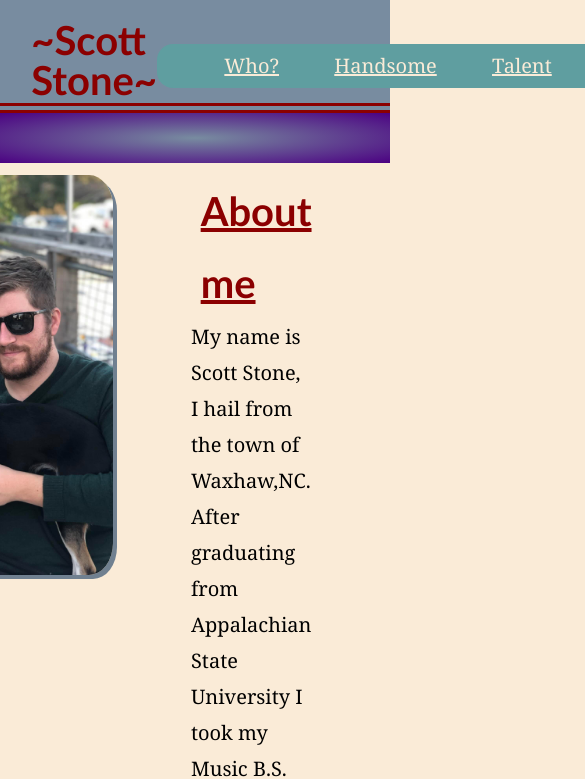
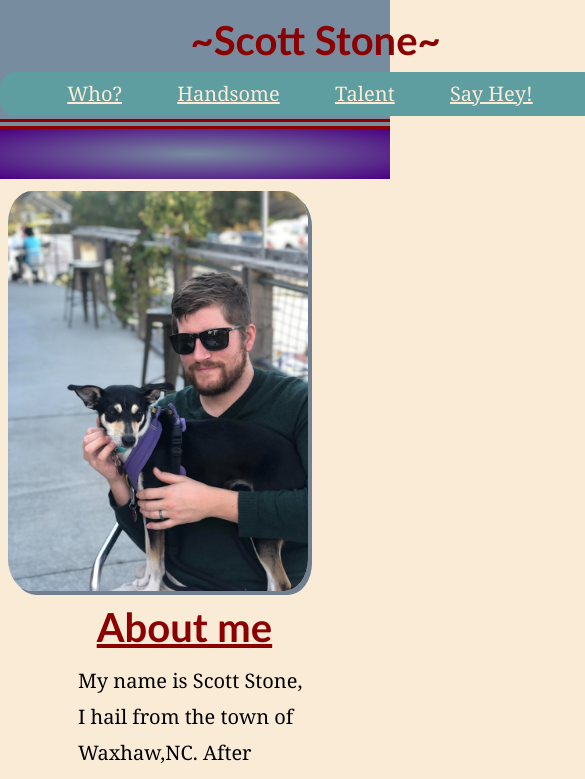
Before and after one commit to Simplerer/Portfolio-Practice, a plain HTML site: page index.html in a window 390 px wide. Shown: the top 779 px of the page, 585 px wide, since content can reach past the window. Drawn offline with Linux system fonts and the light colour scheme.

Commit message:
added @media queries for sizing to different screens

```diff
--- a/assets/css/style.css
+++ b/assets/css/style.css
@@ -151,3 +151,14 @@ section img {
 #bigger img {
     width: 75%;
 }
+
+@media screen and (max-width: 768px) {
+    header, aside {
+        display: flex;
+        flex-direction: column;
+        flex-wrap: wrap;
+    }
+    img {
+        margin: auto;
+    }
+}
```
